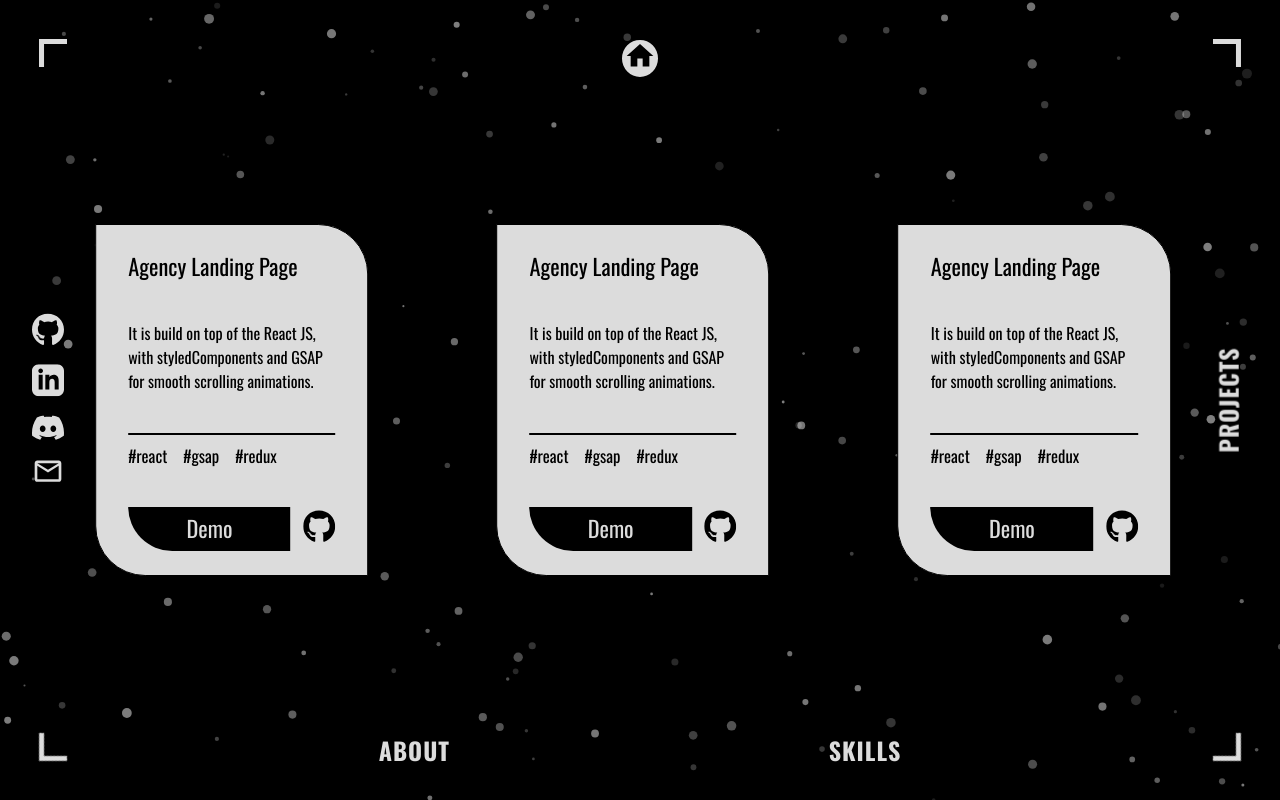
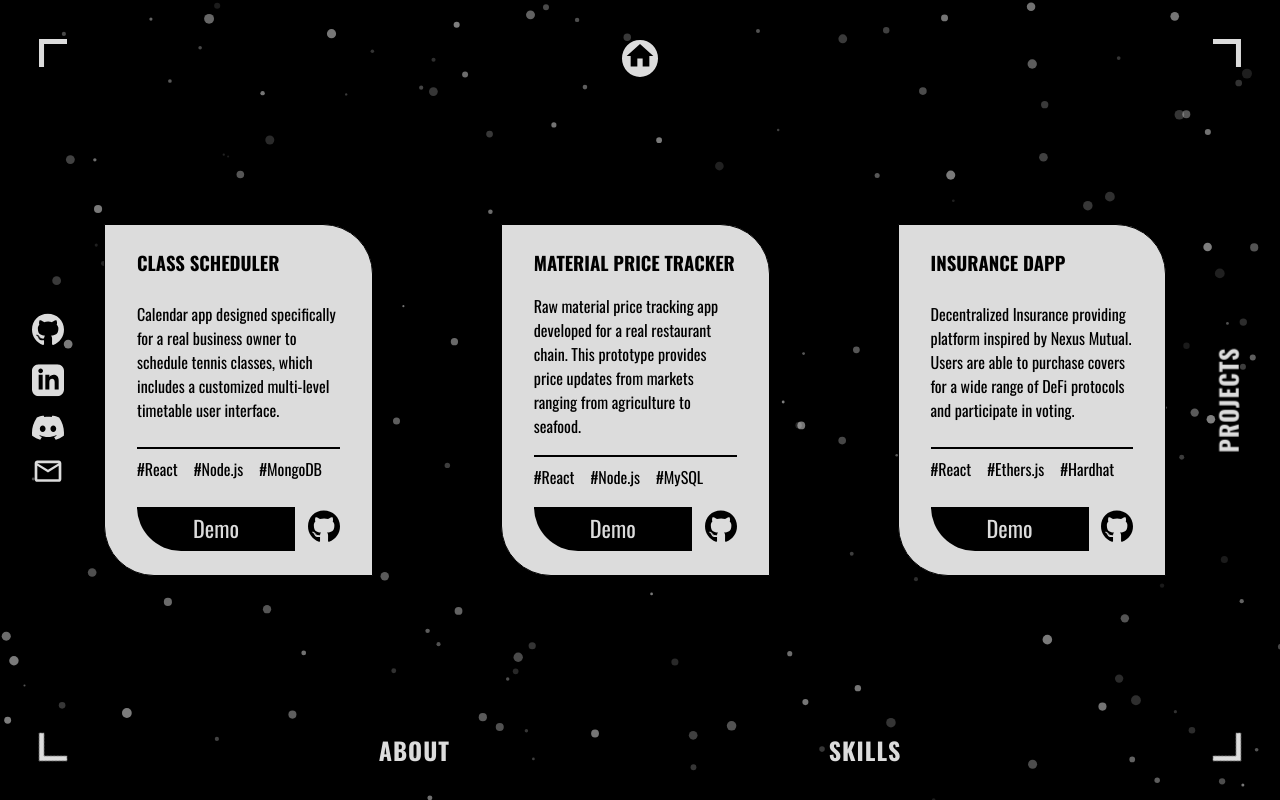
Before and after one commit to jeffreyhu16/portfolio-website, a React (Create React App) app: page /projects in a window 1280 px wide. Built offline with nearby package versions, Linux system fonts and the light colour scheme.

Commit message:
fix project card sizing

```diff
--- a/src/components/subComponents/ProjectCard.jsx
+++ b/src/components/subComponents/ProjectCard.jsx
@@ -31,7 +31,7 @@ export default function ProjectCard(props) {
 
     return (
         <Box className='project-card'>
-            <div className='project-card-title'>{name}</div>
+            <h3 className='project-card-title'>{name}</h3>
             <div className='project-card-desc'>{description}</div>
             <div className='project-card-tag-container'>{tagsArray}</div>
             <div className='project-card-footer'>
--- a/src/components/subComponents/SocialIcons.jsx
+++ b/src/components/subComponents/SocialIcons.jsx
@@ -29,14 +29,14 @@ export default function SocialIcons(props) {
             <a
                 target='_blank'
                 rel='noreferrer'
-                href='https://github.com/jeffreyhu16'
+                href='https://www.linkedin.com/in/jeffrey-hu-958391102/'
             >
                 <LinkedIn fill={fillColor} />
             </a>
             <a
                 target='_blank'
                 rel='noreferrer'
-                href='https://github.com/jeffreyhu16'
+                href='https://discordapp.com/users/909326422659694603'
             >
                 <Discord fill={fillColor} />
             </a>
--- a/src/data/projects-data.js
+++ b/src/data/projects-data.js
@@ -1,38 +1,38 @@
 export const workData = [
     {
         id:1,
-        name:"Agency Landing Page",
-        description:"It is build on top of the React JS, with styledComponents and GSAP for smooth scrolling animations.",
-        tags:["react","gsap","redux"],
+        name:"Class Scheduler",
+        description:"Calendar app designed specifically for a real business owner to schedule tennis classes, which includes a customized multi-level timetable user interface.",
+        tags:["React","Node.js","MongoDB"],
 
-        demo:"https://agency-website-eta.vercel.app/",
-        github:"https://github.com/codebucks27/Agency-website"
+        demo:"https://neon-taffy-ab756e.netlify.app",
+        github:"https://github.com/jeffreyhu16/class-scheduler-client"
     },
     {
         id:2,
-        name:"Agency Landing Page",
-        description:"It is build on top of the React JS, with styledComponents and GSAP for smooth scrolling animations.",
-        tags:["react","gsap","redux"],
+        name:"Material Price Tracker",
+        description:"Raw material price tracking app developed for a real restaurant chain. This prototype provides price updates from markets ranging from agriculture to seafood.",
+        tags:["React","Node.js","MySQL"],
 
-        demo:"https://agency-website-eta.vercel.app/",
-        github:"https://github.com/codebucks27/Agency-website"
+        demo:"http://preek.foresii.com/login",
+        github:""
     },
     {
         id:3,
-        name:"Agency Landing Page",
-        description:"It is build on top of the React JS, with styledComponents and GSAP for smooth scrolling animations.",
-        tags:["react","gsap","redux"],
+        name:"Insurance Dapp",
+        description:"Decentralized Insurance providing platform inspired by Nexus Mutual. Users are able to purchase covers for a wide range of DeFi protocols and participate in voting.",
+        tags:["React","Ethers.js","Hardhat"],
 
         demo:"https://agency-website-eta.vercel.app/",
-        github:"https://github.com/codebucks27/Agency-website"
+        github:"https://github.com/jeffreyhu16/insurance-dapp"
     },
     {
         id:4,
-        name:"Agency Landing Page",
-        description:"It is build on top of the React JS, with styledComponents and GSAP for smooth scrolling animations.",
-        tags:["react","gsap","redux"],
+        name:"Eth Global Project",
+        description:"Coming Soon",
+        tags:["React","Ethers.js","Hardhat"],
 
-        demo:"https://agency-website-eta.vercel.app/",
-        github:"https://github.com/codebucks27/Agency-website"
+        demo:"",
+        github:""
     },
 ];
--- a/src/index.css
+++ b/src/index.css
@@ -401,14 +401,14 @@ h1 {
     top: 50%;
     left: 50%;
     transform: translate(-50%, -50%);
-    width: 68.1rem;
+    width: 67rem;
     overflow-x: hidden;
     display: flex;
     color: #fff;
 }
 
 .project-card {
-    width: 18rem;
+    width: 17rem;
     height: 22rem;
     color: #000;
     background-color: #dcdcdc;
@@ -429,7 +429,8 @@ h1 {
 }
 
 .project-card-title {
-    font-size: calc(1rem + 0.5vw);
+    text-transform: uppercase;
+    /* letter-spacing: 0.5px; */
 }
 
 .project-card-desc {
@@ -444,7 +445,6 @@ h1 {
 }
 
 .project-card-tag {
-    font-size: calc(0.8em + 0.3vw);
     margin-right: 1rem;
 }
 
@@ -455,11 +455,11 @@ h1 {
 }
 
 .project-card-demo-link {
-    font-size: calc(1em + 0.5vw);
+    font-size: 1.4rem;
     color: #dcdcdc;
     background-color: #000;
     text-decoration: none;
-    padding: 0.2em 2.6em 0.3em 2.6em;
+    padding: 0.2em 2.5em 0.3em 2.5em;
     border-radius: 0 0 0 50px;
     transition: 200ms ease;
 }
```
Also changed, not shown: src/components/SkillsPage.jsx (line endings or trailing spaces).
